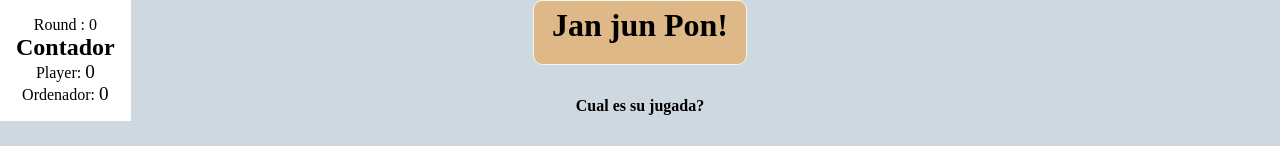
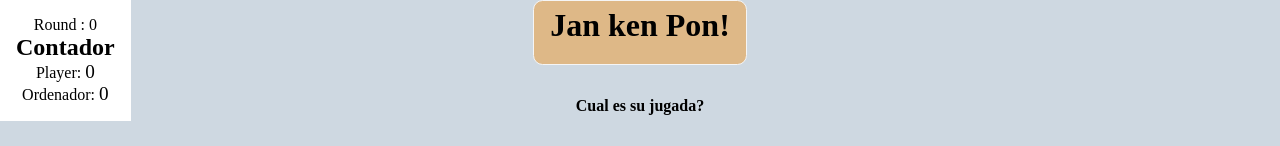
Before and after one commit to mariogrieco/Piedra-Papel-Y-Tijera-v1, a plain HTML site: page Piedra-papel-tijera/INDEX.html in a window 1280 px wide. Shown: the top 146 px of the page. Drawn offline with Linux system fonts and the light colour scheme.

Commit message:
sdba
sdb

```diff
--- a/Piedra-papel-tijera/INDEX.html
+++ b/Piedra-papel-tijera/INDEX.html
@@ -7,7 +7,7 @@
   </head>
 <body>
   <header>
-    <h1>Jan jun Pon!</h1>
+    <h1>Jan ken Pon!</h1>
     <span><strong id="selecto">Cual es su jugada?</strong></span>
   </header>
   <div id="tablero">
```
